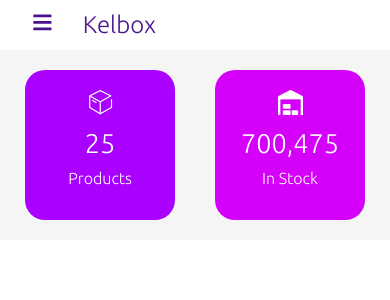
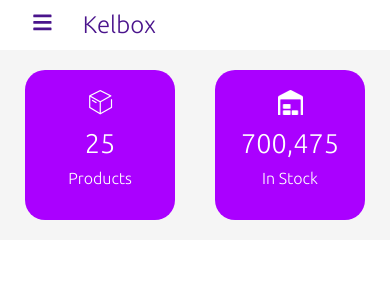
Before and after one commit to ObinnaKelvin/kelbox, a React (Create React App) app: page /products in a window 390 px wide. Shown: the top 300 px of the page. Built offline with nearby package versions, Linux system fonts and the light colour scheme.

Commit message:
Adding theme color

```diff
--- a/public/index.html
+++ b/public/index.html
@@ -1,6 +1,7 @@
 <!DOCTYPE html>
 <html lang="en">
   <head>
+    <!-- Changing the theme-color causes the header bar to change color -->
     <meta name="theme-color" content="#AA00FF" charset="utf-8" />
     <link rel="icon" href="%PUBLIC_URL%/favicon.ico" />
     <meta name="viewport" content="width=device-width, initial-scale=1" />
--- a/src/css/Products.css
+++ b/src/css/Products.css
@@ -44,7 +44,7 @@
 }
 
 .products > .products__levelOne > .productsInStock {
-    background-color: #D500F9;
+    background-color: #AA00FF;
     border-radius: 20px;
     width: 200px;
     height: 200px;
@@ -98,7 +98,7 @@
     }
 
     .products > .products__levelOne > .productsInStock {
-        background-color: #D500F9;
+        background-color: #AA00FF;
         width: 150px;
         height: 150px;
         /* margin-left: 20px; */
```
